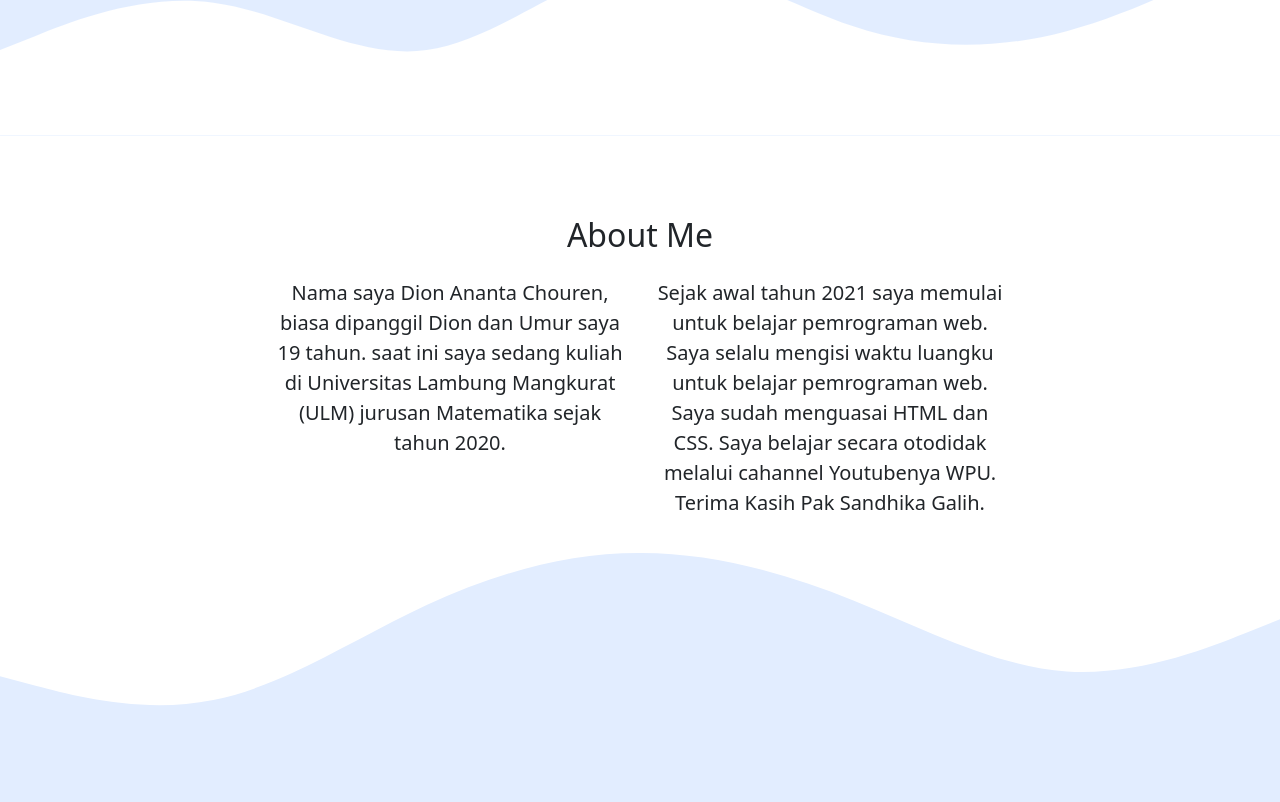
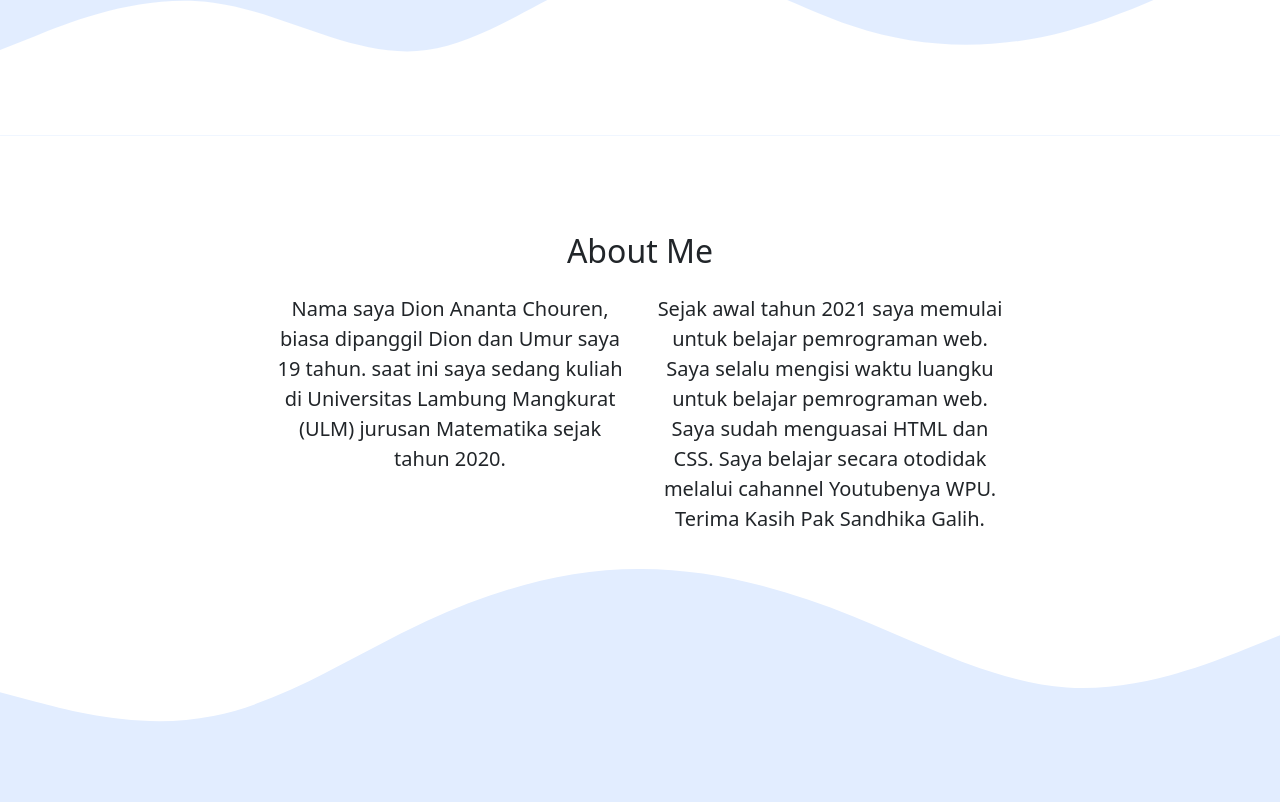
Before and after one commit to dionananta/dionananta.github.io, a plain HTML site: page index.html in a window 1280 px wide. Shown: the part 598-1400 px from the top of the page. Drawn offline with nearby package versions, Linux system fonts and the light colour scheme.

Commit message:
memperbaiki tampilan

```diff
--- a/style.css
+++ b/style.css
@@ -7,5 +7,5 @@
 	background-color: #e2edff;
 }
 section{
-	padding-top: 5rem;
+	padding-top: 6rem;
 }
```
